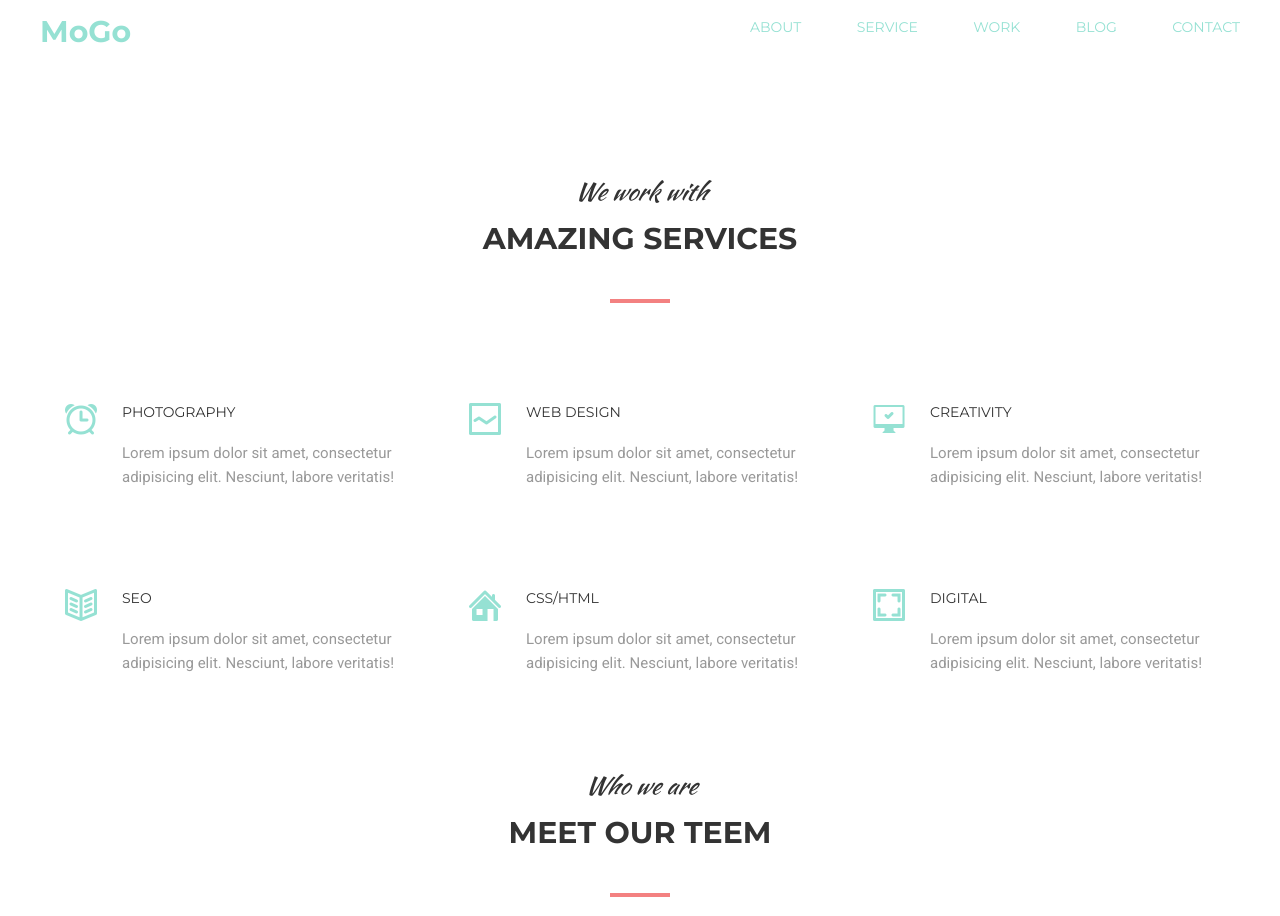
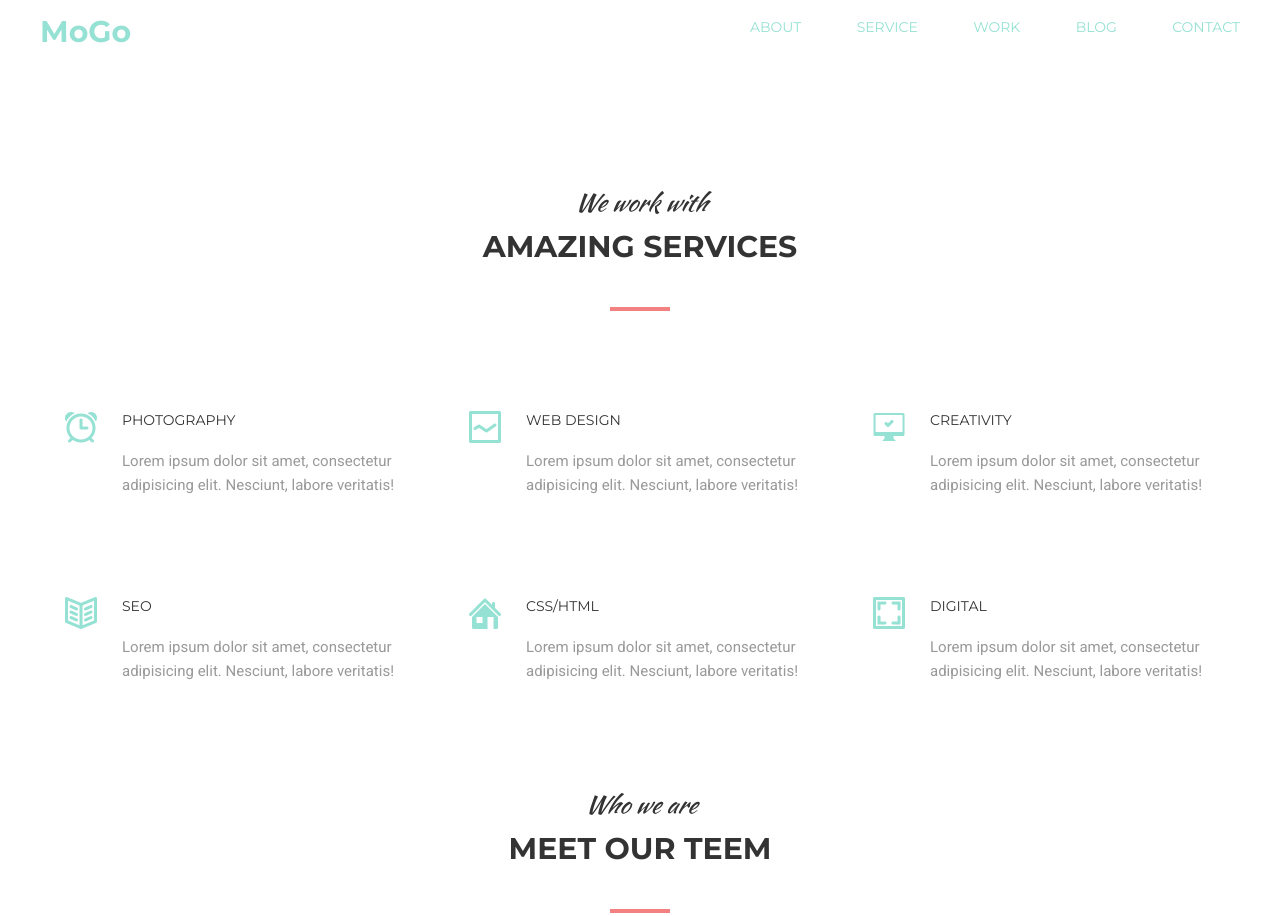
Before and after one commit to dariakotina/goit-fe-course, a plain HTML site: page html-css/module_6/index.html in a window 1280 px wide. Shown: the top 916 px of the page. Drawn offline with Linux system fonts and the light colour scheme.

Commit message:
module_6 2.0

```diff
--- a/html-css/module_6/css/styles.css
+++ b/html-css/module_6/css/styles.css
@@ -14,8 +14,11 @@ h3 {
     max-width: 100%;
 }
 /* navigation */
+.container {
+    width: 1200px;
+    margin: 0 auto;
+}
 .menu {
-    max-width: 1200px;
     min-height: 50px;
     margin: 0 auto;
     display: flex;
@@ -31,6 +34,7 @@ h3 {
 }
 .logo:hover {
     color: #f38181;
+    transition: all 200ms linear;
 }
 .menu-bar {
     width: 490px;
@@ -41,6 +45,7 @@ h3 {
     justify-content: space-between;
 }
 .menu-item a {
+    display: block;
    text-decoration: none;
    color: #95e1d3;
    font-size: 14px;
@@ -50,6 +55,7 @@ h3 {
 }
 .menu-item:hover a {
     color: #f38181;
+    transition: all 200ms linear;
 }
 .menu-item:after {
     content: " ";
@@ -62,24 +68,16 @@ h3 {
 }
 .menu-item:hover::after {
     opacity: 1;
+    transition: all 200ms linear;
 }
 /* section services */
 .services {
-    max-width: 1200px;
     margin: 0 auto;
     padding: 127px 0 96px;
 }
-.text {
-    font-family: 'Kaushan Script', sans-serif;
-    font-size: 24px;
-    font-weight: 400;
-    line-height: 30px;
-    font-style: italic;
-    color: #333333;
-    text-align: center;
-    margin-bottom: 14px;
-}
 h2 {
+    margin: 0 auto;
+    width: 380px;
     font-size: 30px;
     font-weight: 700;
     line-height: 36px;
@@ -87,6 +85,17 @@ h2 {
     color: #333333;
     text-align: center;
     margin-bottom: 100px;
+}
+.text {
+    font-family: 'Kaushan Script', sans-serif;
+    text-transform: initial;
+    font-size: 24px;
+    font-weight: 400;
+    line-height: 52px;
+    font-style: italic;
+    color: #333333;
+    text-align: center;
+    margin-bottom: 14px;
 }
 h2::after {
     content: " ";
@@ -164,7 +173,6 @@ h2::after {
 }
 /* section our team */
 .team {
-    max-width: 1200px;
     padding-bottom: 84px;
     margin: 0 auto;
 }
@@ -195,13 +203,13 @@ h2::after {
     height: 470px;
     display: none;
     background-image: linear-gradient(to top, rgba(252, 227, 138, 0.90),
-    rgba(243, 129, 129, 0.90))
+    rgba(243, 129, 129, 0.90));
 }
 .social-links {
     list-style: none;
     padding: 0;
     margin: 0;
-    width: 225px;
+    width: 229px;
     display: flex;
     justify-content: space-between;
 }
@@ -233,9 +241,11 @@ h2::after {
     align-items: center;
     top: -10px;
     left: -10px;
+    transition: all 200ms linear;
 }
 .icon:hover {
     background-color: #95e1d3;
+    transition: all 200ms linear;
 }
 .team-members img {
     margin-bottom: 28px;
@@ -259,13 +269,16 @@ h2::after {
     text-align: center;
 }
 footer {
-    max-width: 1200px;
     height: 62px;
     margin: 0 auto;
+}
+.ftr {
     border-top: 1px solid #e5e5e5;
     display: flex;
     justify-content: space-between;
     align-items: center;
+    padding-top: 12px;
+
 }
 .footer {
     font-size: 14px;
@@ -279,13 +292,15 @@ footer {
 }
 .footer-link:hover {
     color: #f6a6a6;
+    transition: all 200ms linear;
 }
 
 .btn-wrapper {
     display: flex;
     width: 380px;
     height: 40px;
-    align-items: center;
+    align-items: center ;
+    justify-content: space-between;
 }
 .subscribe {
     display: block;
@@ -301,6 +316,7 @@ footer {
     background-color: #95e1d3;
 }
 .form-field {
+    width: 230px;
     border: 1px solid #e5e5e5;
     line-height: 36px;
     padding-left: 15px;
--- a/html-css/module_6/index.html
+++ b/html-css/module_6/index.html
@@ -11,22 +11,23 @@
 </head>
 <body>
     <header>
+        <div class="container">
             <nav class="menu">
                 <a href="#" class="logo">MoGo</a>
                  <ul class="menu-bar">
-                <li class="menu-item"><a href="#">About</a></li>
-                <li class="menu-item"><a href="#">Service</a></li>
-                <li class="menu-item"><a href="#">Work</a></li>
-                <li class="menu-item"><a href="#">Blog</a></li>
-                <li class="menu-item"><a href="#">Contact</a></li>
+                    <li class="menu-item active"><a href="#">About</a></li>
+                    <li class="menu-item active"><a href="#">Service</a></li>
+                    <li class="menu-item active"><a href="#">Work</a></li>
+                    <li class="menu-item active"><a href="#">Blog</a></li>
+                    <li class="menu-item active"><a href="#">Contact</a></li>
              </ul>
             </nav>
+        </div>
     </header>
     <main>
         <section class="services">
-            <p class="text">We work with</p>
-            <h2>Amazing services</h2>
-            <div class="container-services">
+                <h2><span class="text">We work with</span> <br> Amazing services</h2>
+            <div class="container">
                 <ul class="tools">
                     <li class="tools-item clock">
                         <h3 class="item-name">Photography</h3>
@@ -56,10 +57,9 @@
             </div>
         </section>
         <section class="team">
-            <p class="text">Who we are</p>
-        <h2>Meet our teem</h2>
+            <h2><span class="text">Who we are</span> <br> Meet our teem</h2>
         <p class="team-text">Lorem ipsum dolor sit amet, consectetur adipiscing elit, sed do eiusmod tempor incididunt ut labore et dolore magna aliqua. Ut enim ad minim veniam, quis nostrud exercitation ullamco laboris nisi ut aliquip ex ea commodo consequat.</p>
-        <div class="container-team">
+        <div class="container">
             <ul class="people">
                 <li class="team-members">
                     <div class="overlayer">
@@ -106,6 +106,7 @@
     </main>
 </body>
 <footer>
+    <div class="container ftr">
         <p class="footer">© 2016 MoGo free PSD template by <a href="#" class="footer-link">Laaqiq</a></p>
         <div class="btn-wrapper">
         <form action="">
@@ -113,5 +114,6 @@
         </form>
         <button class="subscribe">Subcribe</button>
         </div>
+    </div>
 </footer>
 </html>
```
Lines whose indentation alone changed are shown as unchanged.
